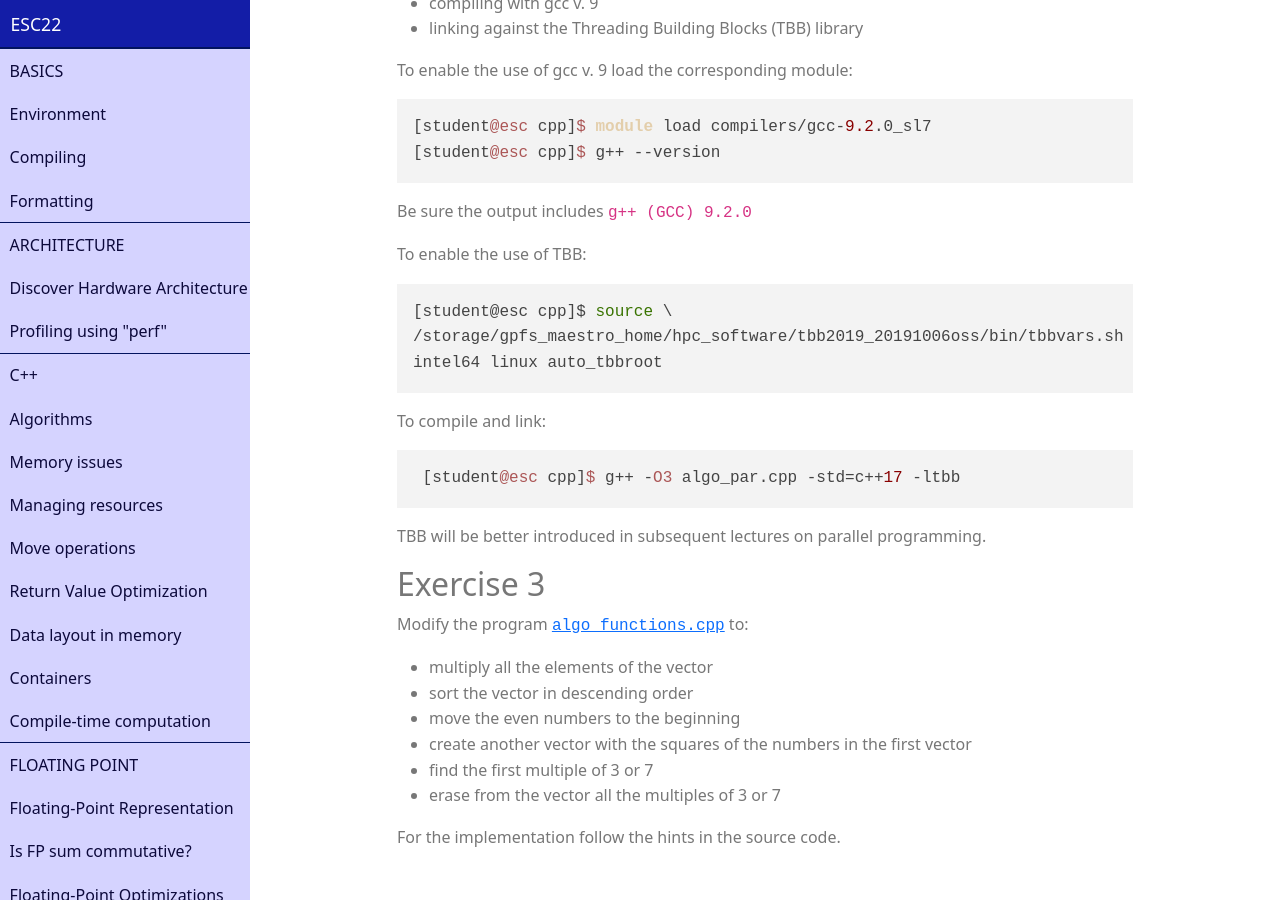
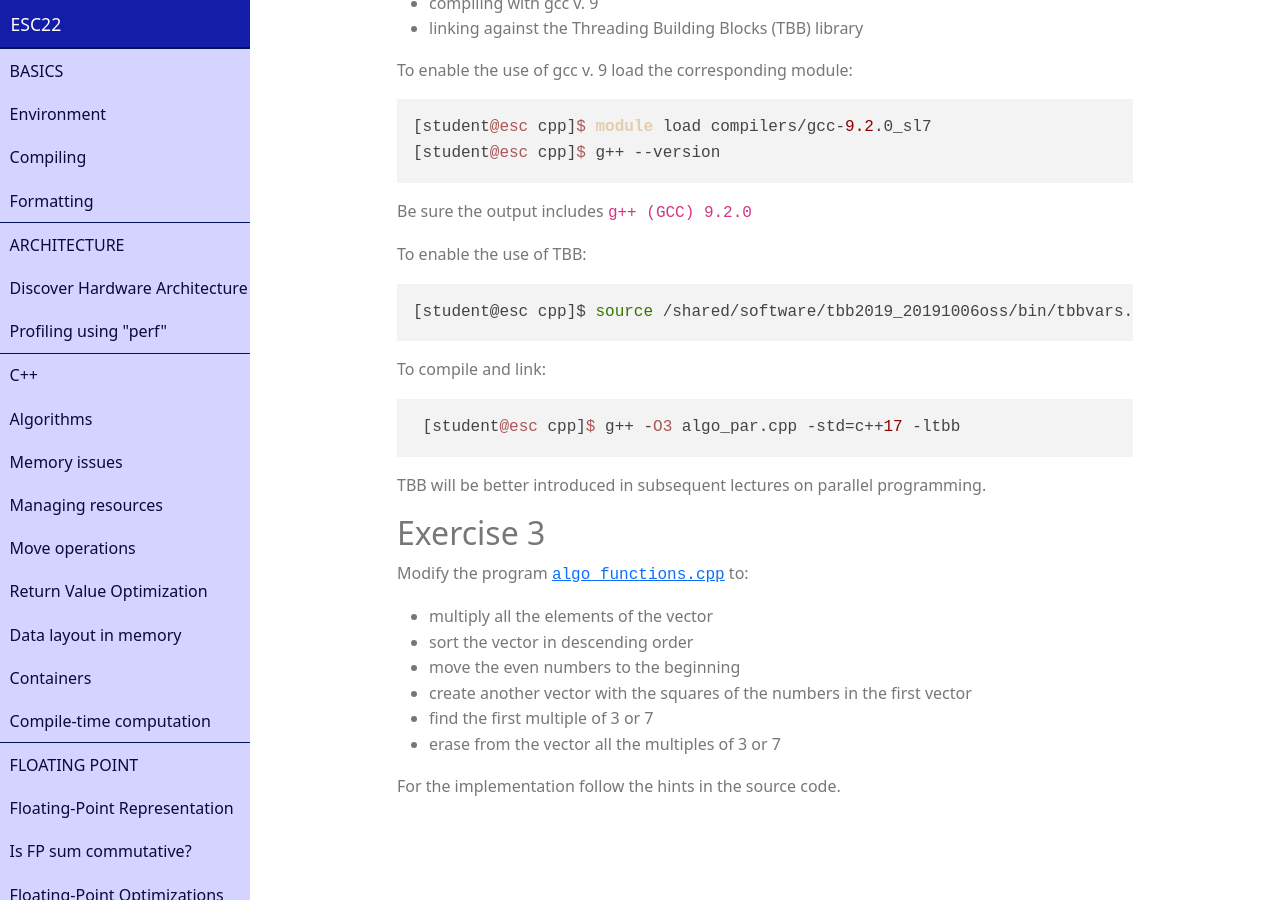
Before and after one commit to vargasa/ESC22, a Jekyll site: the page built from cpp/algorithms.md, in a window 1280 px wide and 900 px high, scrolled down 1131 px. Built offline with Jekyll 4.4.1, drawn with Linux system fonts in a browser that asks for light colours; nearby versions of some CDN libraries.

Commit message:
fix tbb link in algorithms

```diff
--- a/cpp/algorithms.md
+++ b/cpp/algorithms.md
@@ -64,9 +64,7 @@ Be sure the output includes `g++ (GCC) 9.2.0`
 
 To enable the use of TBB:
 
-    [student@esc cpp]$ source \
-    /storage/gpfs_maestro_home/hpc_software/tbb2019_20191006oss/bin/tbbvars.sh \
-    intel64 linux auto_tbbroot
+    [student@esc cpp]$ source /shared/software/tbb2019_20191006oss/bin/tbbvars.sh intel64 linux auto_tbbroot
 
 To compile and link:
 
```
